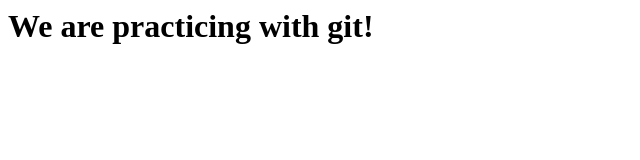
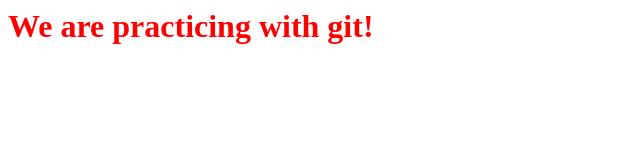
Before and after one commit to liy40/cse102, a plain HTML site: page index.html in a window 1280 px wide. Shown: the whole page, without its empty margins (0-640 px from the left). Drawn offline with Linux system fonts and the light colour scheme.

Commit message:
link css

```diff
--- a/index.html
+++ b/index.html
@@ -1,5 +1,6 @@
 <html>
 
+<link rel="stylesheet" type="text/css" href="123.css">
         <head>
 
             <title>
```
